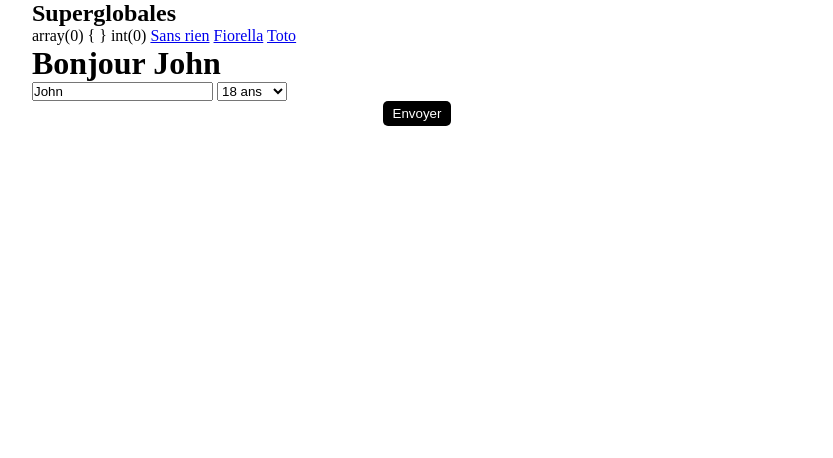
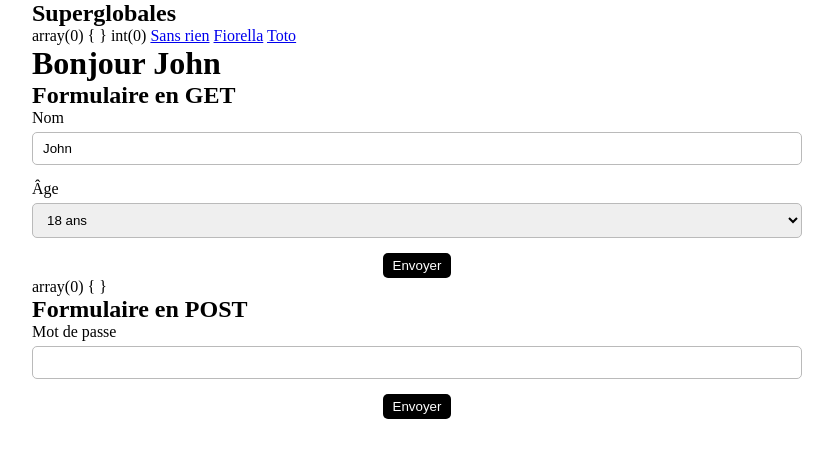
Before and after one commit to cda-chty/php, a PHP site: page /index.php in a window 1280 px wide. Shown: the top 458 px of the page, without its empty margins (223-1056 px from the left). Run offline with PHP 8.4, Linux system fonts and the light colour scheme.

Commit message:
Form POST

```diff
--- a/05-superglobales/index.php
+++ b/05-superglobales/index.php
@@ -17,7 +17,7 @@
         // qu'une valeur existe
         $name = $_GET['name'] ?? 'John';
         $age = $_GET['age'] ?? null;
-        $age = (int) $age; // '40' devient 40 et toto devient 0
+        $age = (int) $age; // '40' devient 40 et toto devient 0 (caster)
         var_dump($age);
     ?>
 
@@ -31,15 +31,42 @@
         <p>Tu as <?= $age; ?> ans.</p>
     <?php } ?>
 
+    <h2>Formulaire en GET</h2>
     <form action="" method="get">
-        <input type="text" name="name" value="<?= $name; ?>">
-        <select name="age">
+        <div class="section">
+            <label for="name">Nom</label>
+            <input type="text" name="name" id="name" value="<?= $name; ?>">
+        </div>
+
+        <div class="section">
+            <label for="age">Âge</label>
+            <select name="age" id="age">
                 <?php for ($i = 18; $i <= 120; $i++) { ?>
                 <option <?= $i == $age ? 'selected' : ''; ?> value="<?= $i; ?>">
                     <?= $i; ?> ans
                 </option>
                 <?php } ?>
             </select>
+        </div>
+
+        <button>Envoyer</button>
+    </form>
+
+    <?php
+        // Avec $_POST, les données sont "cachées" dans la requête
+        var_dump($_POST);
+        $password = $_POST['password'] ?? null;
+        if ($password) {
+            echo "<p>Votre mot de passe: $password</p>";
+        }
+    ?>
+    <h2>Formulaire en POST</h2>
+    <form action="" method="post">
+        <div class="section">
+            <label for="password">Mot de passe</label>
+            <input type="password" name="password" id="password">
+        </div>
+
         <button>Envoyer</button>
     </form>
 </body>
```
Lines whose indentation alone changed are shown as unchanged.
